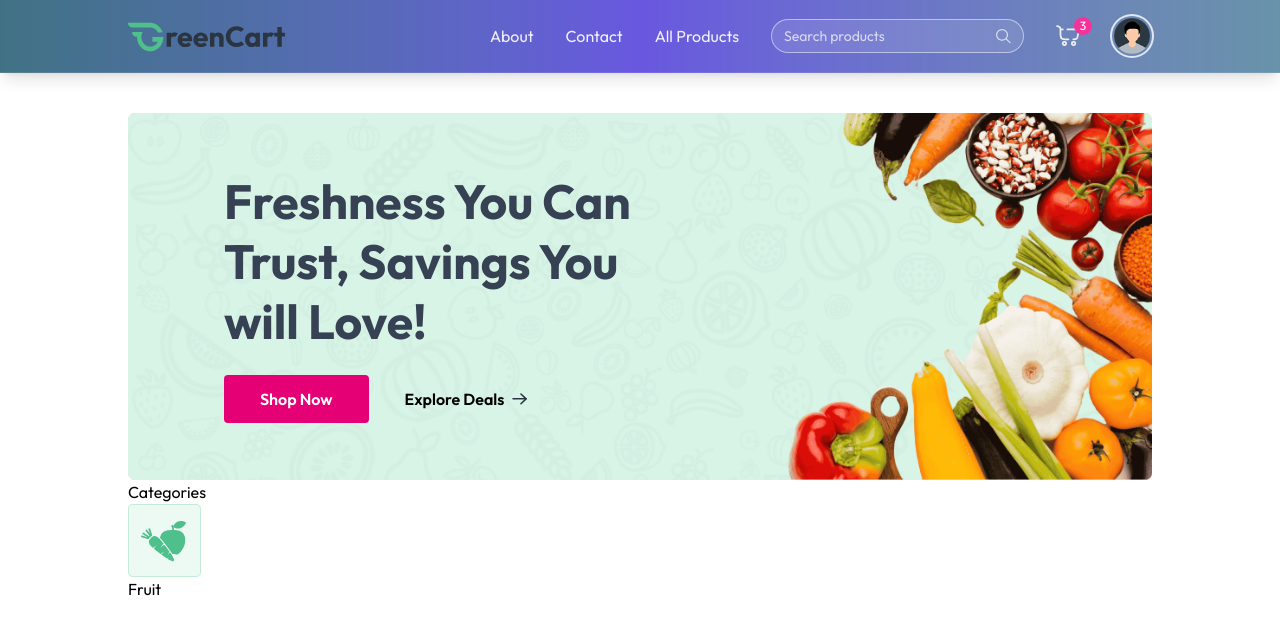
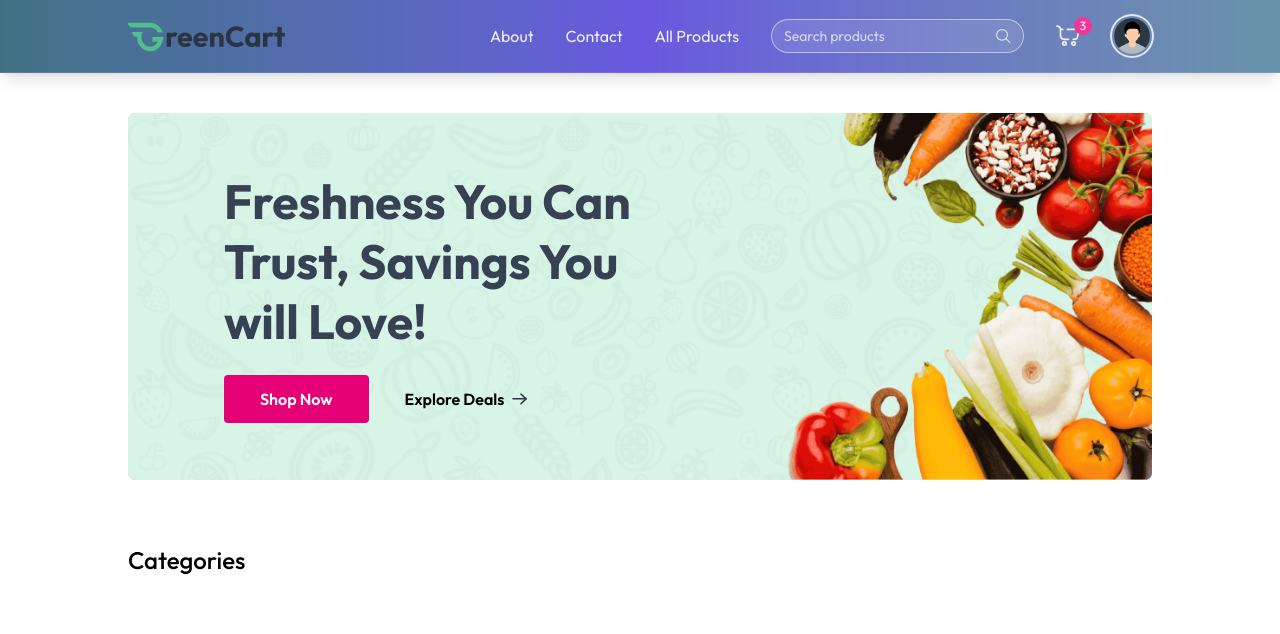
Before and after one commit to Amitkumersarkar/GMartBD-Ecommerce-Website, a React (Vite) app: page / in a window 1280 px wide. Shown: the top 634 px of the page. Built offline with nearby package versions, Linux system fonts and the light colour scheme.

Commit message:
apply map method on individuals category

```diff
--- a/src/pages/Categories/Categories.jsx
+++ b/src/pages/Categories/Categories.jsx
@@ -1,15 +1,29 @@
-import { assets } from "../../assets/assets";
+import { useNavigate } from "react-router-dom";
+import { assets, categories } from "../../assets/assets";
 
 const Categories = () => {
+    const navigate = useNavigate();
 
     return (
-        <div>
-            <p className="">Categories</p>
-            <div className="">
-                <div className="">
-                    <img src={assets.box_icon} alt="icon" />
-                    <p className="">Fruit</p>
-                </div>
+        <div className="mt-16">
+            <p className="text-2xl md:flex-3xl font-medium">Categories</p>
+            <div className="grid grid-cols-2 sm:grid-cols-3 md:grid-cols-5 lg:grid-cols-6 xl:grid-cols-7 mt-6 gap-6">
+
+                {
+                    categories.map((category, idx) => {
+                        <div key={idx} className="group cursor-pointer py-5 px-3 gap-2 rounded-lg flex flex-col justify-center items-center"
+                            style={{ backgroundColor: category.bgColor }}
+                            onClick={() => {
+                                navigate(`/products/${category.path.toLowerCase()}`)
+                                scrollTo(0, 0)
+                            }}
+                        >
+                            <img className="group-hover:scale-108 transition max-w-28" src={category.image} alt={category.text} />
+                            <p className="text-sm font-medium">{category.text}</p>
+                        </div>
+                    })
+                }
+
             </div>
         </div>
     );
```
